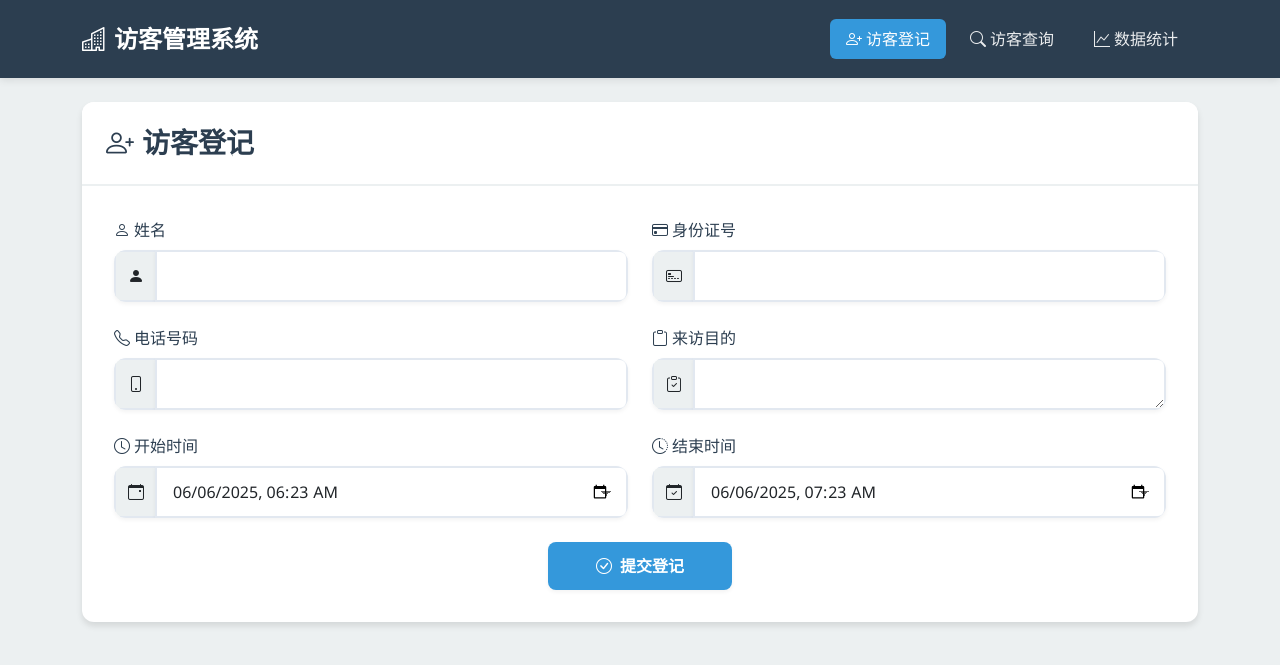
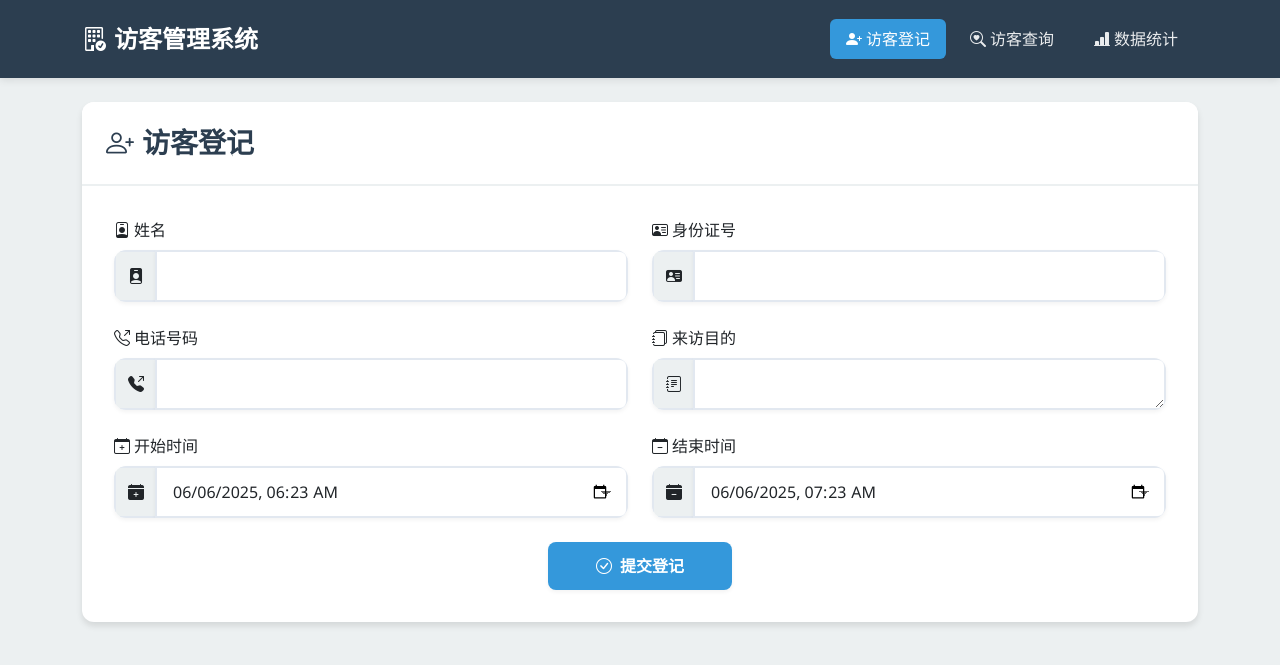
Before and after one commit to renjinguo/visitor, a Flask app: page /register in a window 1280 px wide. Shown: the top 665 px of the page. Run offline with Flask 2, Linux system fonts and the light colour scheme; some libraries are stand-ins or nearby versions.

Commit message:
20250606更新前端页面的小图标显示

```diff
--- a/templates/base.html
+++ b/templates/base.html
@@ -3,16 +3,15 @@
 <head>
     <meta charset="UTF-8">
     <meta name="viewport" content="width=device-width, initial-scale=1.0">
-    <title>访客管理系统</title>
-    <link href="https://cdn.bootcdn.net/ajax/libs/bootstrap/5.1.3/css/bootstrap.min.css" rel="stylesheet">
-    <link href="https://cdn.jsdelivr.net/npm/bootstrap-icons@1.7.2/font/bootstrap-icons.css" rel="stylesheet">
+    <title>访客管理系统</title>    <link href="https://cdn.bootcdn.net/ajax/libs/bootstrap/5.3.2/css/bootstrap.min.css" rel="stylesheet">
+    <link href="https://cdn.jsdelivr.net/npm/bootstrap-icons@1.11.3/font/bootstrap-icons.css" rel="stylesheet">
     <link href="{{ url_for('static', filename='css/style.css') }}" rel="stylesheet">
     <link href="https://fonts.googleapis.com/css2?family=Noto+Sans+SC:wght@400;500;700&display=swap" rel="stylesheet">
 </head>
 <body>    <nav class="navbar navbar-expand-lg navbar-dark">
         <div class="container">
             <a class="navbar-brand" href="{{ url_for('index') }}">
-                <i class="bi bi-building me-2"></i>访客管理系统
+                <i class="bi bi-building-check me-2"></i>访客管理系统
             </a>
             <button class="navbar-toggler" type="button" data-bs-toggle="collapse"
                     data-bs-target="#navbarNav" aria-label="Toggle navigation">
@@ -23,19 +22,19 @@
                     <li class="nav-item">
                         <a class="nav-link {% if request.endpoint == 'register' %}active{% endif %}"
                            href="{{ url_for('register') }}">
-                           <i class="bi bi-person-plus me-1"></i>访客登记
+                           <i class="bi bi-person-plus-fill me-1"></i>访客登记
                         </a>
                     </li>
                     <li class="nav-item">
                         <a class="nav-link {% if request.endpoint == 'search' %}active{% endif %}"
                            href="{{ url_for('search') }}">
-                           <i class="bi bi-search me-1"></i>访客查询
+                           <i class="bi bi-search-heart me-1"></i>访客查询
                         </a>
                     </li>
                     <li class="nav-item">
                         <a class="nav-link {% if request.endpoint == 'analytics' %}active{% endif %}"
                            href="{{ url_for('analytics') }}">
-                           <i class="bi bi-graph-up me-1"></i>数据统计
+                           <i class="bi bi-bar-chart-line-fill me-1"></i>数据统计
                         </a>
                     </li>
                 </ul>
--- a/templates/register.html
+++ b/templates/register.html
@@ -6,23 +6,23 @@
         <h2><i class="bi bi-person-plus me-2"></i>访客登记</h2>
     </div>
     <div class="card-body">
-        <form method="post" class="needs-validation" novalidate>
-            <div class="row g-4">                <div class="col-md-6">
+        <form method="post" class="needs-validation" novalidate>            <div class="row g-4">
+                <div class="col-md-6">
                     <label for="name" class="form-label">
-                        <i class="bi bi-person me-1"></i>姓名
+                        <i class="bi bi-person-badge me-1"></i>姓名
                     </label>
                     <div class="input-group">
-                        <span class="input-group-text"><i class="bi bi-person-fill"></i></span>
+                        <span class="input-group-text"><i class="bi bi-person-badge-fill"></i></span>
                         <input type="text" class="form-control" id="name" name="name" required>
                     </div>
                     <div class="invalid-feedback">请输入姓名</div>
                 </div>
                 <div class="col-md-6">
                     <label for="id_number" class="form-label">
-                        <i class="bi bi-credit-card me-1"></i>身份证号
+                        <i class="bi bi-person-vcard me-1"></i>身份证号
                     </label>
                     <div class="input-group">
-                        <span class="input-group-text"><i class="bi bi-credit-card-2-front"></i></span>
+                        <span class="input-group-text"><i class="bi bi-person-vcard-fill"></i></span>
                         <input type="text" class="form-control" id="id_number" name="id_number" required
                                pattern="[0-9Xx]{18}" title="请输入18位身份证号">
                     </div>
@@ -30,10 +30,10 @@
                 </div>
                 <div class="col-md-6">
                     <label for="phone" class="form-label">
-                        <i class="bi bi-telephone me-1"></i>电话号码
+                        <i class="bi bi-telephone-outbound me-1"></i>电话号码
                     </label>
                     <div class="input-group">
-                        <span class="input-group-text"><i class="bi bi-phone"></i></span>
+                        <span class="input-group-text"><i class="bi bi-telephone-outbound-fill"></i></span>
                         <input type="tel" class="form-control" id="phone" name="phone" required
                                pattern="[0-9]{11}" title="请输入11位手机号">
                     </div>
@@ -41,30 +41,29 @@
                 </div>
                 <div class="col-md-6">
                     <label for="purpose" class="form-label">
-                        <i class="bi bi-clipboard me-1"></i>来访目的
+                        <i class="bi bi-journals me-1"></i>来访目的
                     </label>
                     <div class="input-group">
-                        <span class="input-group-text"><i class="bi bi-clipboard-check"></i></span>
+                        <span class="input-group-text"><i class="bi bi-journal-text"></i></span>
                         <textarea class="form-control" id="purpose" name="purpose" rows="1" required></textarea>
                     </div>
                     <div class="invalid-feedback">请输入来访目的</div>
-                </div>
-                <div class="col-md-6">
+                </div>                <div class="col-md-6">
                     <label for="start_time" class="form-label">
-                        <i class="bi bi-clock me-1"></i>开始时间
+                        <i class="bi bi-calendar-plus me-1"></i>开始时间
                     </label>
                     <div class="input-group">
-                        <span class="input-group-text"><i class="bi bi-calendar-event"></i></span>
+                        <span class="input-group-text"><i class="bi bi-calendar-plus-fill"></i></span>
                         <input type="datetime-local" class="form-control" id="start_time" name="start_time" required>
                     </div>
                     <div class="invalid-feedback">请选择开始时间</div>
                 </div>
                 <div class="col-md-6">
                     <label for="end_time" class="form-label">
-                        <i class="bi bi-clock-history me-1"></i>结束时间
+                        <i class="bi bi-calendar-minus me-1"></i>结束时间
                     </label>
                     <div class="input-group">
-                        <span class="input-group-text"><i class="bi bi-calendar-check"></i></span>
+                        <span class="input-group-text"><i class="bi bi-calendar-minus-fill"></i></span>
                         <input type="datetime-local" class="form-control" id="end_time" name="end_time" required>
                     </div>
                     <div class="invalid-feedback">请选择结束时间</div>
```
Also changed, not shown: templates/search.html (+14 -15 lines), visitor.db.
